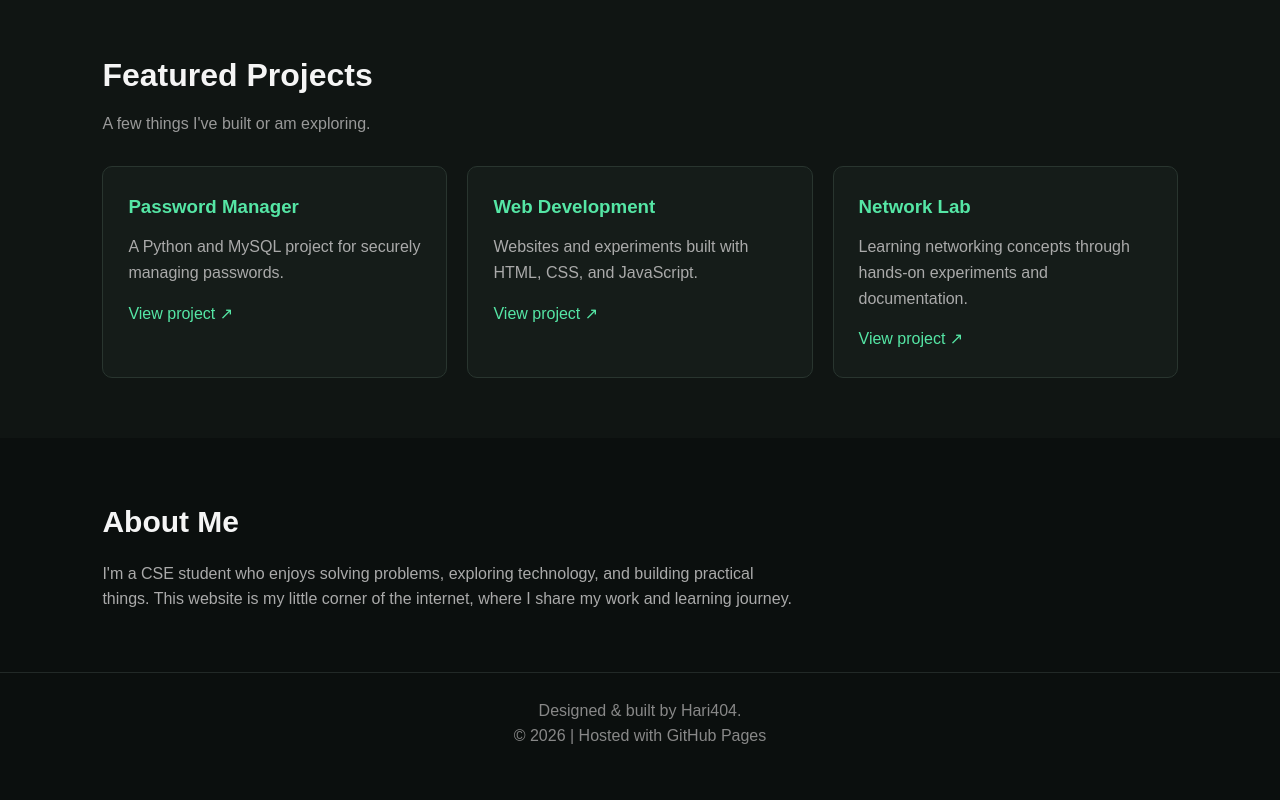
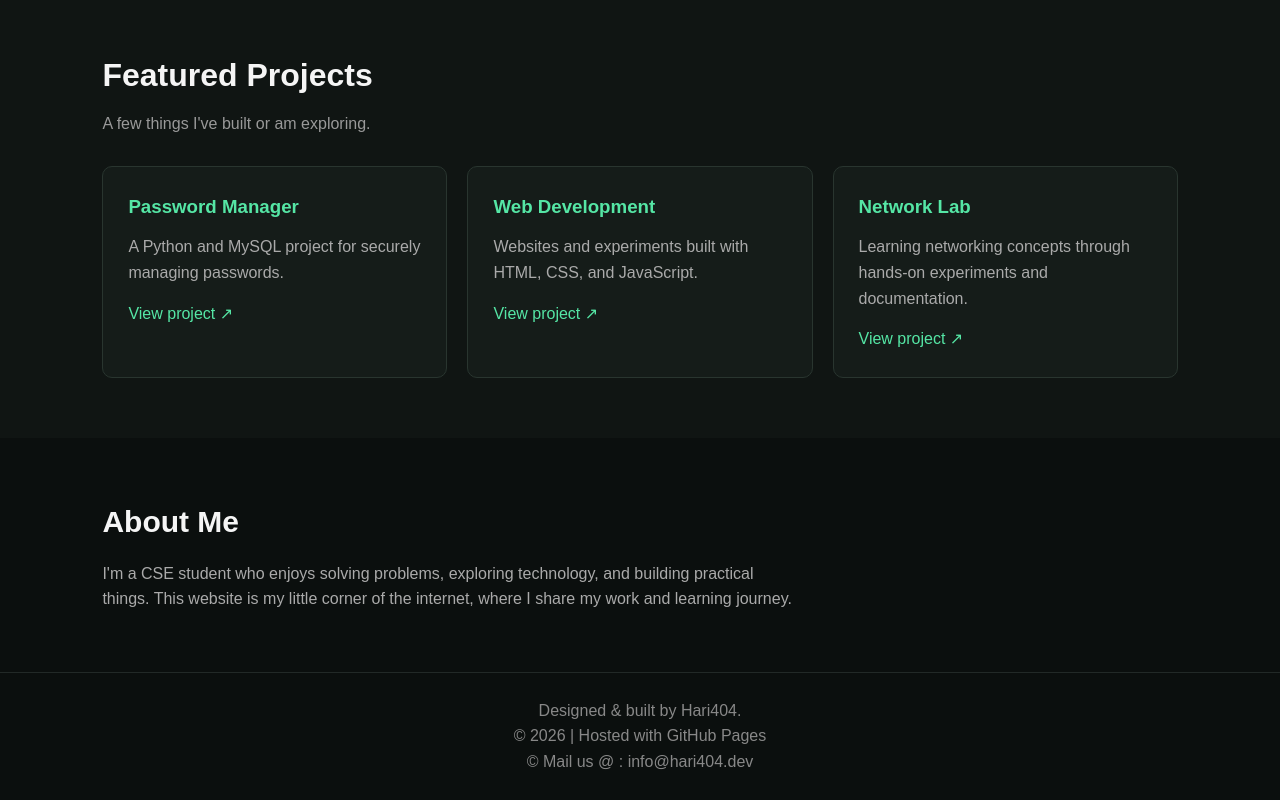
Before and after one commit to devstack-hk08/hari404-site, a plain HTML site: page index.html in a window 1280 px wide. Shown: the part 711-1511 px from the top of the page. Before the commit the page ends 1485 px from the top, so only its background shows below. Drawn offline with Linux system fonts and the light colour scheme.

Commit message:
Update footer with email contact information
Added email contact information to the footer.

```diff
--- a/index.html
+++ b/index.html
@@ -331,6 +331,8 @@
     <footer>
         <p>Designed & built by Hari404.</p>
         <p>© 2026 | Hosted with GitHub Pages</p>
+        <p>© Mail us @ : info@hari404.dev</p>
+
     </footer>
 
 </body>
```
